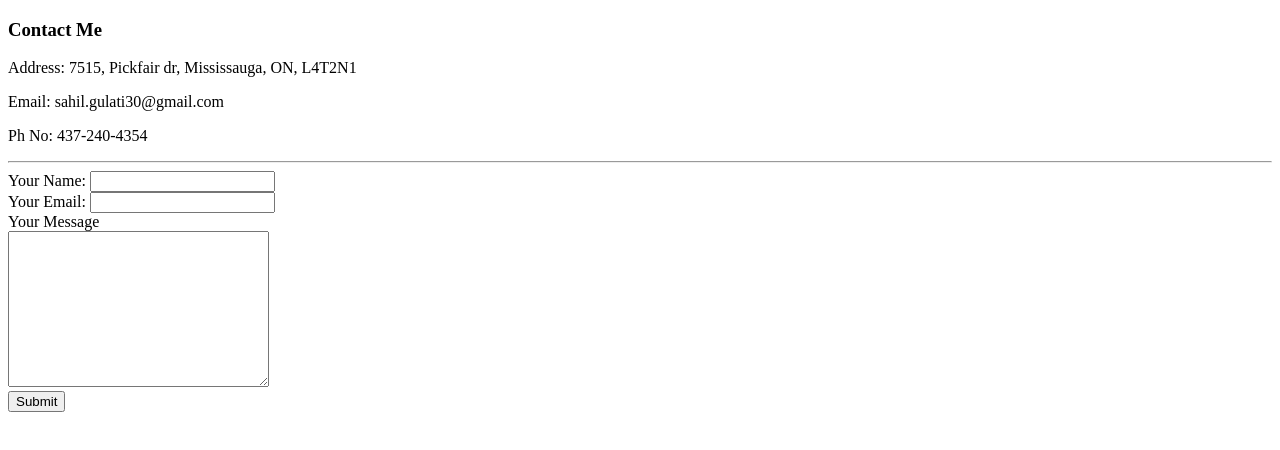
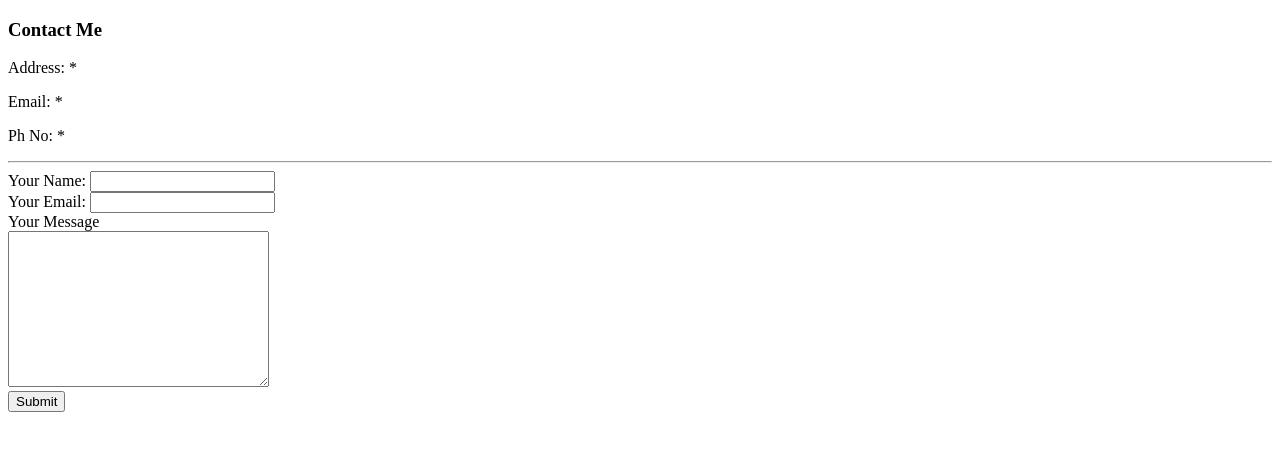
Before and after one commit to sahil150395/cv, a plain HTML site: page contactinfo.html in a window 1280 px wide. Drawn offline with Linux system fonts and the light colour scheme.

Commit message:
Update contactinfo.html
Remove PII data

```diff
--- a/contactinfo.html
+++ b/contactinfo.html
@@ -7,13 +7,13 @@
   <body>
     <h3>Contact Me</h3>
 
-    <p>Address: 7515, Pickfair dr, Mississauga, ON, L4T2N1</p>
-    <p>Email: sahil.gulati30@gmail.com</p>
-    <p>Ph No: 437-240-4354</p>
+    <p>Address: *</p>
+    <p>Email: *</p>
+    <p>Ph No: *</p>
 
     <hr>
 
-    <form action="mailto:sahil.gulati30@gmail.com" method="post" enctype="text/plain">
+    <form action="mailto:@gmail.com" method="post" enctype="text/plain">
       <label>Your Name: </label>
       <input type="text" name="yourName" value=""><br>
       <label>Your Email: </label>
```
